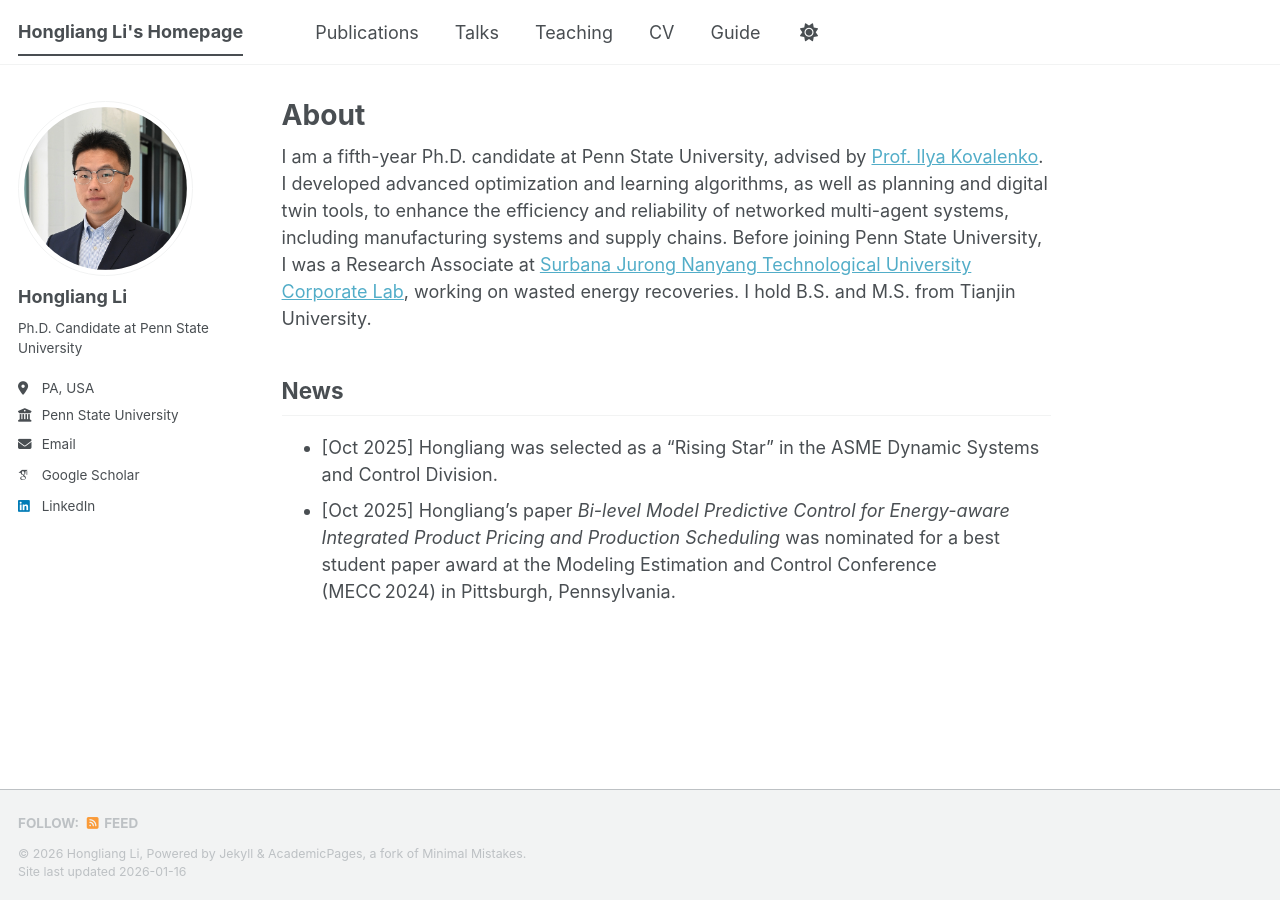
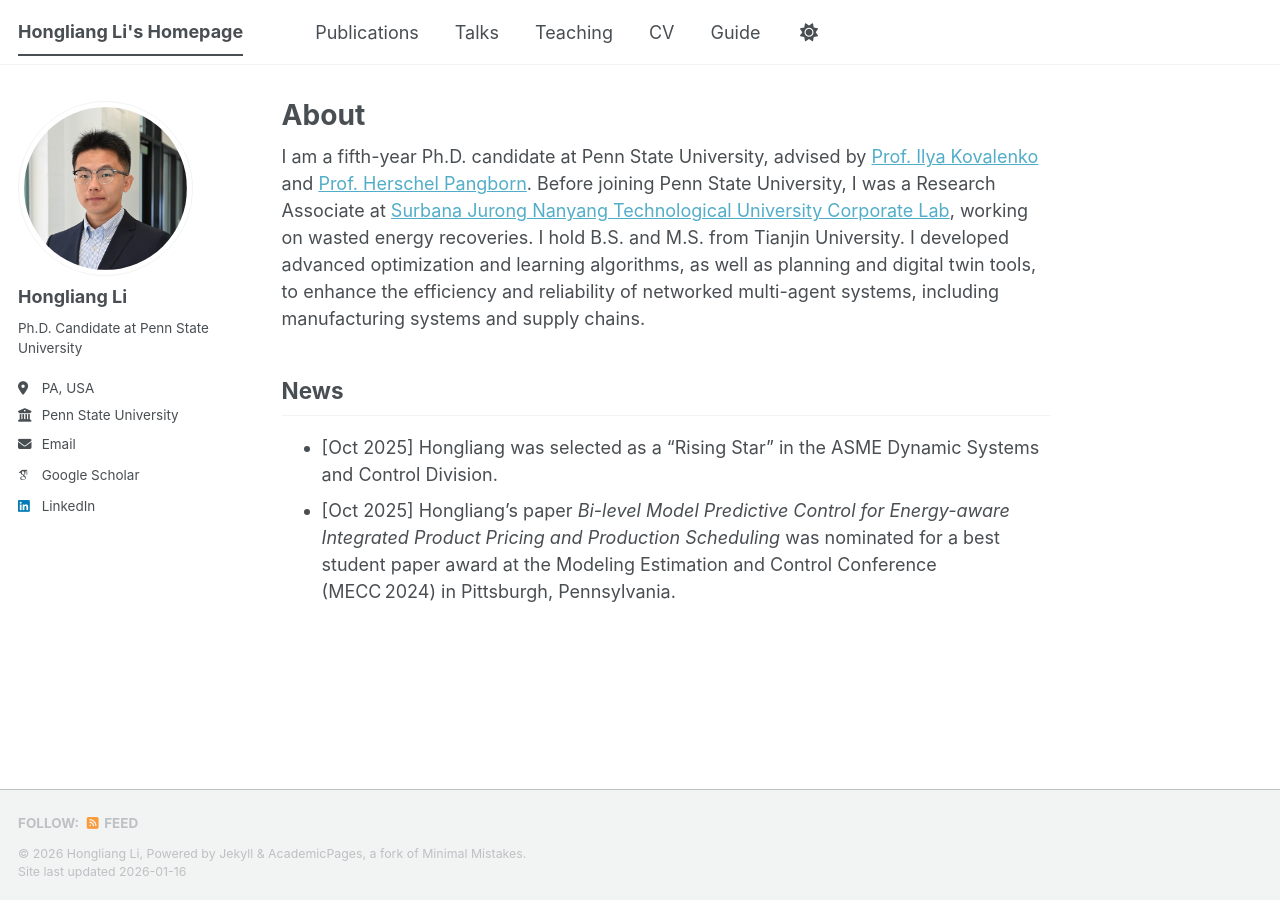
Before and after one commit to HongliangLiPSU/honglianglipsu.github.io, a Jekyll site: the page built from _pages/about.md, in a window 1280 px wide. Built offline with Jekyll 4.4.1, drawn with Linux system fonts in a browser that asks for light colours; some web fonts are replaced; a script bundle is joined from its source files by our own code; library files that are not in the unit come from our copies.

Commit message:
Revise about section for clarity and emphasis
Reordered the introduction to highlight advisors and moved the development details to the end.

```diff
--- a/_pages/about.md
+++ b/_pages/about.md
@@ -7,8 +7,7 @@
   - /about.html
 ---
 
-I am a fifth-year Ph.D. candidate at Penn State University, advised by [Prof. Ilya Kovalenko](https://www.caislab.com/).
-I developed advanced optimization and learning algorithms, as well as planning and digital twin tools, to enhance the efficiency and reliability of networked multi-agent systems, including manufacturing systems and supply chains. Before joining Penn State University, I was a Research Associate at [Surbana Jurong Nanyang Technological University Corporate Lab](https://www.ntu.edu.sg/sj-ntu), working on wasted energy recoveries. I hold B.S. and M.S. from Tianjin University.
+I am a fifth-year Ph.D. candidate at Penn State University, advised by [Prof. Ilya Kovalenko](https://www.caislab.com/) and [Prof. Herschel Pangborn](http://www.paclab.info/). Before joining Penn State University, I was a Research Associate at [Surbana Jurong Nanyang Technological University Corporate Lab](https://www.ntu.edu.sg/sj-ntu), working on wasted energy recoveries. I hold B.S. and M.S. from Tianjin University. I developed advanced optimization and learning algorithms, as well as planning and digital twin tools, to enhance the efficiency and reliability of networked multi-agent systems, including manufacturing systems and supply chains.
 
 ## News
 - [Oct 2025] Hongliang was selected as a “Rising Star” in the ASME Dynamic Systems and Control Division.
```
